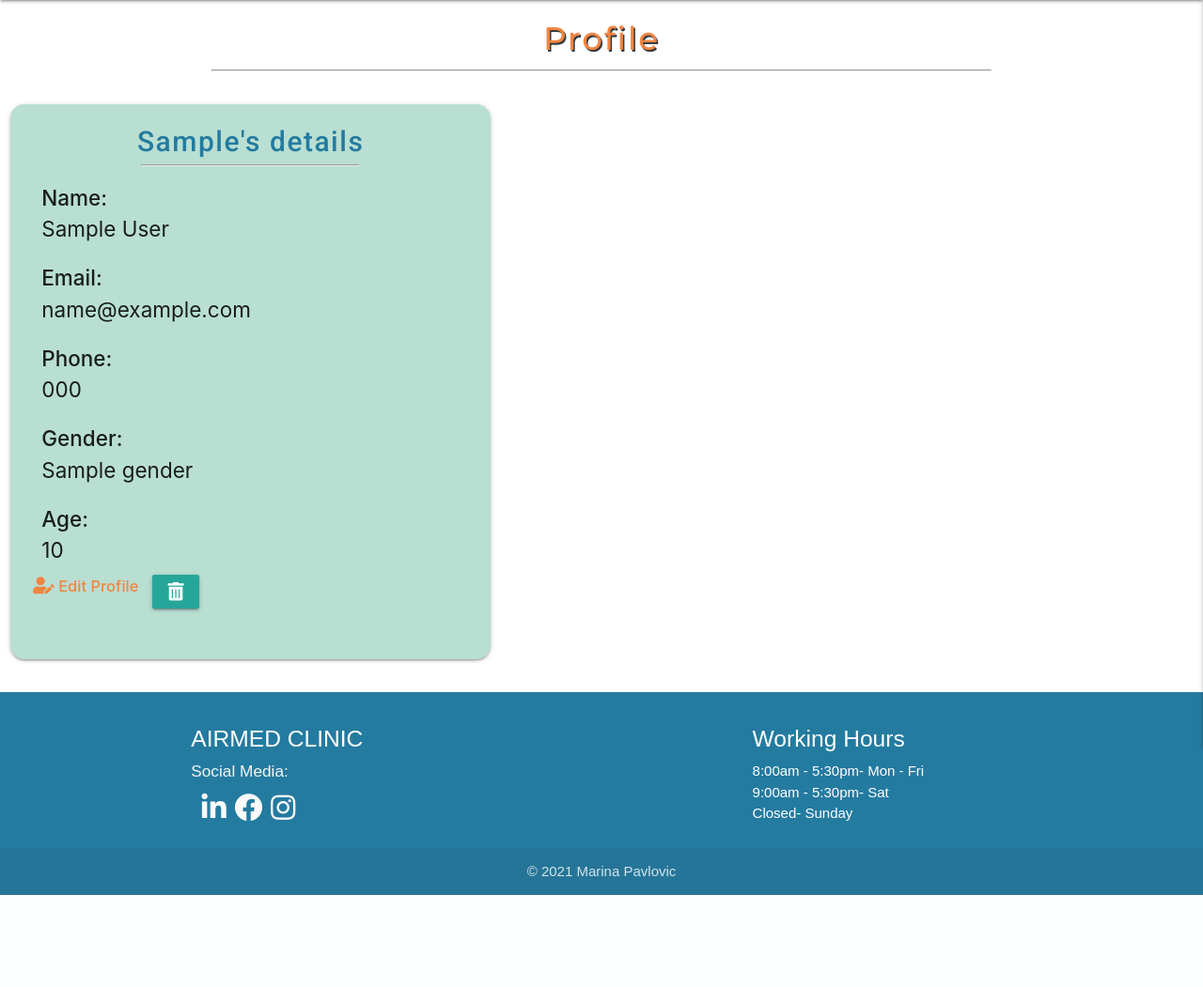
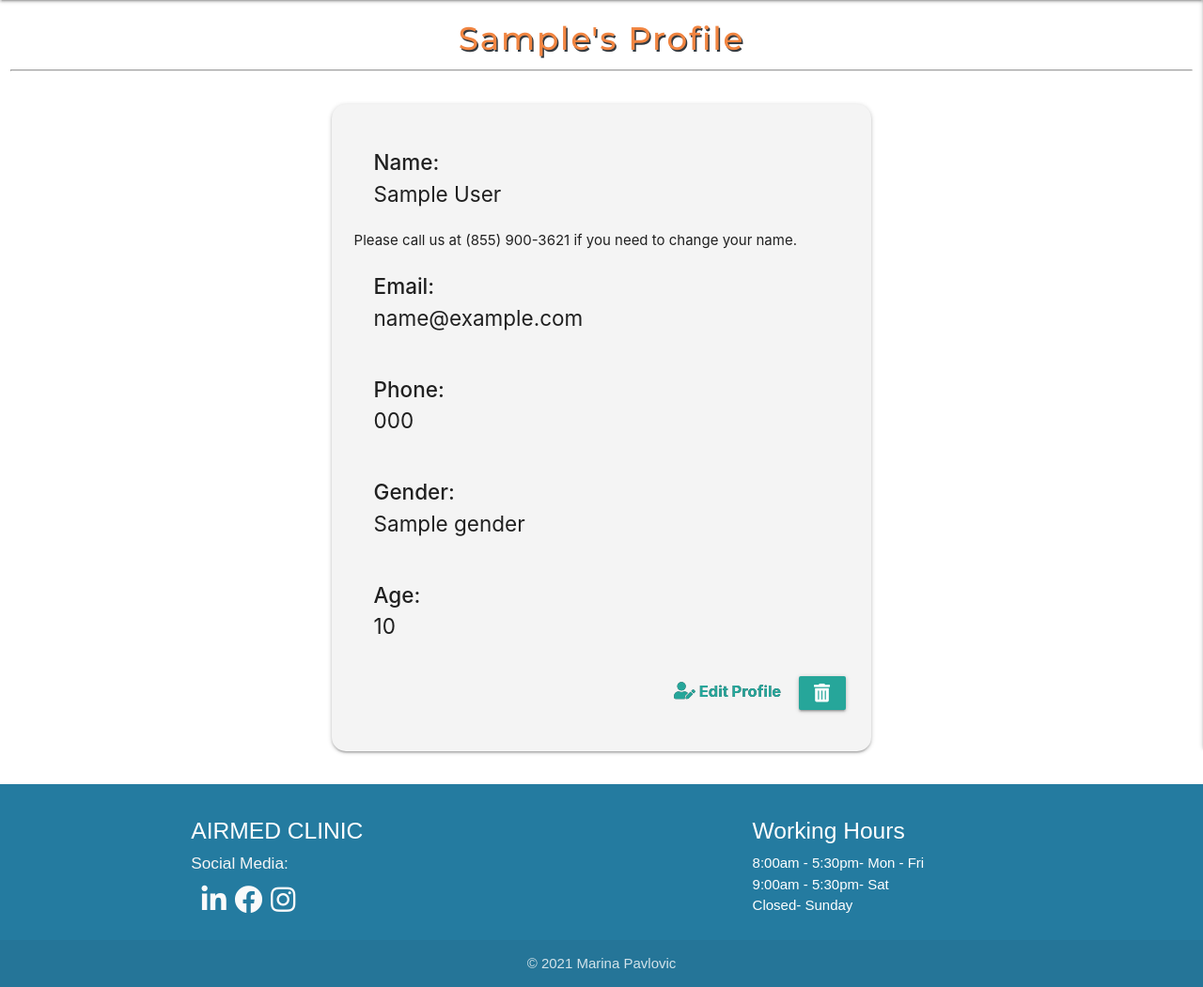
Before and after one commit to FruitbatM/airmed-doc-app, a Flask app: page /profile/1 in a window 1280 px wide. Shown: the part 64-1115 px from the top of the page at 94% size. Before the commit the page ends 1017 px from the top, so only its background shows below. Run offline with Flask 2, Linux system fonts and the light colour scheme; the visitor is signed in with stand-in values (Sample User, id 1); a database or web service that is not in the repository returns one stand-in record (values such as "Sample title"); some libraries are stand-ins or nearby versions.

Commit message:
Update profile card design

```diff
--- a/static/css/style.css
+++ b/static/css/style.css
@@ -184,20 +184,25 @@ nav {
 }
 
 .para-details {
-    padding: 0.6rem;
+    padding: 1.4rem;
     font-size: 1.5rem;
 }
 
 .patient-card {
-    background-color: #B9DFD2;
+    background-color: #f4f4f4;
     border-radius: 1rem;
-    padding-bottom: 2rem;
+}
+
+.profile-buttons {
+    padding-right: 1rem;
+    padding-top: 1rem;
 }
 
 a.edit-profile {
-    color: #f18541;
+    color: #26a69a;
     font-size: 1.1rem;
-    font-weight: 500;
+    font-weight: bold;
+    text-shadow: 0 0 #343a40;
 }
 
 .fa-user-edit {
--- a/templates/profile.html
+++ b/templates/profile.html
@@ -4,24 +4,27 @@
 {% block content %}
 
     <div class="row">
-        <div class="col s12 m8 offset-m2">
-            <h4 class="center-align" id="profile-heading">Profile</h4>
+        <div class="col s12">
+            <h4 class="center-align" id="profile-heading">{{ first_name }}'s Profile</h4>
             <hr>
         </div>
     </div>
 
+    <div class="container">
         <div class="row">
-        <div class="col s12 m5">
+            <div class="col s12 offset-m2 m8 offset-m2">
                 <div class="card patient-card">
                     <div class="card-content">
-                    <span class="card-title center-align">{{ first_name }}'s details</span>
-                    <hr width="50%">
                         {% for profile in profiles %}
                             <div class="profile-details">
+                                <div class="name-details">
                                     <p class="para-details">
                                         <strong>Name:</strong><br>
                                         {{ profile.first_name }} {{ profile.last_name }}
+                                        <br>
                                     </p>
+                                    <span class="para-sub">Please call us at (855) 900-3621 if you need to change your name.</span>
+                                </div>
                                 <p class="para-details">
                                     <strong>Email:</strong><br>
                                     {{ profile.email }}
@@ -41,13 +44,23 @@
                             </div>
                         {% endfor %}
 
+                        <!--  Profile congiguration buttons -->
+                        <div class="row">
+                            <div class="profile-buttons right">
+                                <!-- Edit button -->
+                                <span>
+                                    <a class="edit-profile" href="{{ url_for('update_profile', username=session['user']) }}">
+                                        <i class="fas fa-user-edit"></i>
+                                        Edit Profile
+                                    </a>
+                                </span>
                                 <!-- Delete button -->
                                 <!-- Resource: sourced from Materialize: https://materializecss.com/modals.html#! and custom styled -->
                                 <span>
                                     <a type="button" data-target="modal1" class="btn modal-trigger" id="btn-delete" href="#modal1">
                                         <i class="fas fa-trash-alt"></i>
                                     </a>
-
+                                </span>
                             <!-- Modal Structure -->
                             <div id="modal1" class="modal">
                                 <div class="modal-content">
@@ -60,13 +73,7 @@
                                 </div>
                             </div>
                         </span>
-                    <!-- Edit button -->
-                    <span>
-                        <a class="edit-profile left" href="{{ url_for('update_profile', username=session['user']) }}">
-                            <i class="fas fa-user-edit"></i>
-                            Edit Profile
-                        </a>
-                    </span>
+                    </div>
                 </div>
             </div>
         </div>
```
Lines whose indentation alone changed are shown as unchanged.
